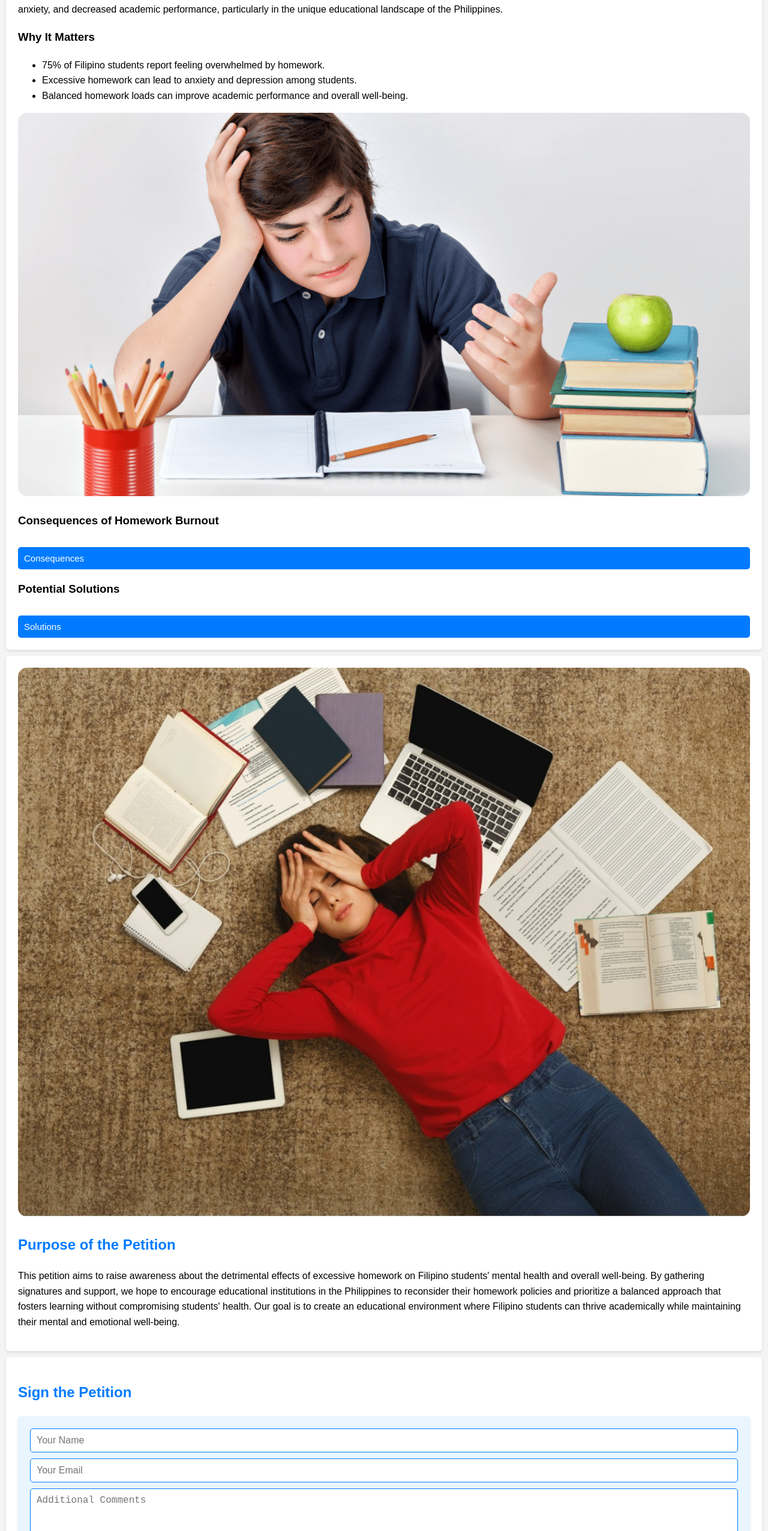
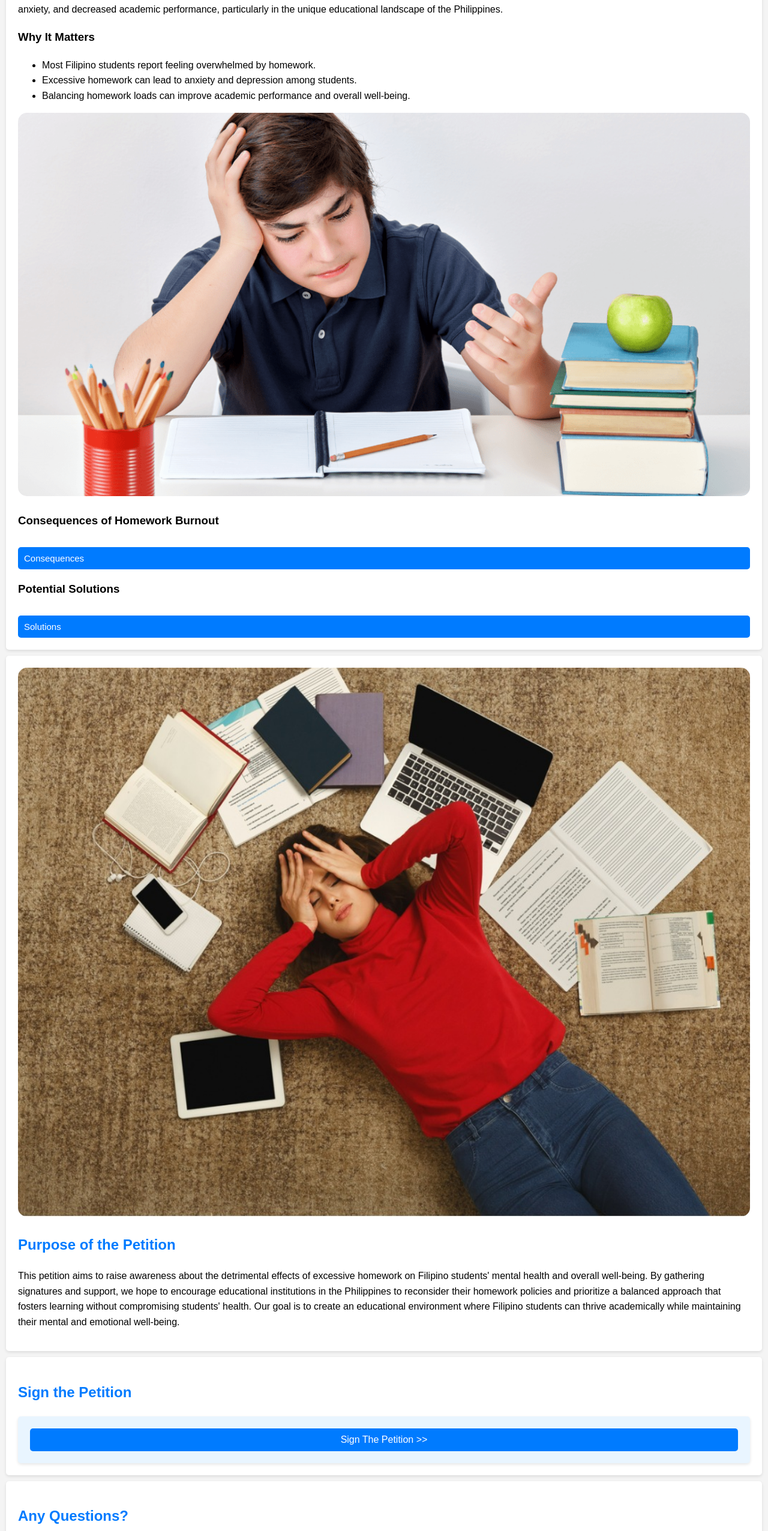
Before and after one commit to AlphaNoXD/revenger-squad-petition, a plain HTML site: page main.html in a window 1280 px wide. Shown: the part 248-2800 px from the top of the page at 60% size. Drawn offline with Linux system fonts and the light colour scheme.

Commit message:
Update main.html

```diff
--- a/main.html
+++ b/main.html
@@ -19,9 +19,9 @@
         <p>   The Revenger Squad is advocating for balanced homework loads for Filipino students that prioritize mental health and well-being. Excessive homework can lead to burnout, anxiety, and decreased academic performance, particularly in the unique educational landscape of the Philippines.</p>
         <h3>Why It Matters</h3>
         <ul>
-            <li>75% of Filipino students report feeling overwhelmed by homework.</li>
+            <li>Most Filipino students report feeling overwhelmed by homework.</li>
             <li>Excessive homework can lead to anxiety and depression among students.</li>
-            <li>Balanced homework loads can improve academic performance and overall well-being.</li>
+            <li>Balancing homework loads can improve academic performance and overall well-being.</li>
         </ul>
         <img src="assets/image1.png" alt="Description of image" class="rounded-image">
         <h3>Consequences of Homework Burnout</h3>
@@ -59,14 +59,8 @@
     <h2>Sign the Petition</h2>
     <div class="petition-form-container">
         <form id="petition-form">
-            <input type="text" placeholder="Your Name" required>
-            <input type="email" placeholder="Your Email" required>
-            <textarea placeholder="Additional Comments" rows="4"></textarea>
-            <button type="submit">Submit</button>
+            <button type="submit" href="https://alphanoxd.github.io/backend-petition/index.html" class="cta-button">Sign The Petition >> </button>
         </form>
-        <div id="progress">
-            <p>Signatures collected: <span id="signature-count">0</span></p>
-        </div>
     </div>
 </section>
 
```
